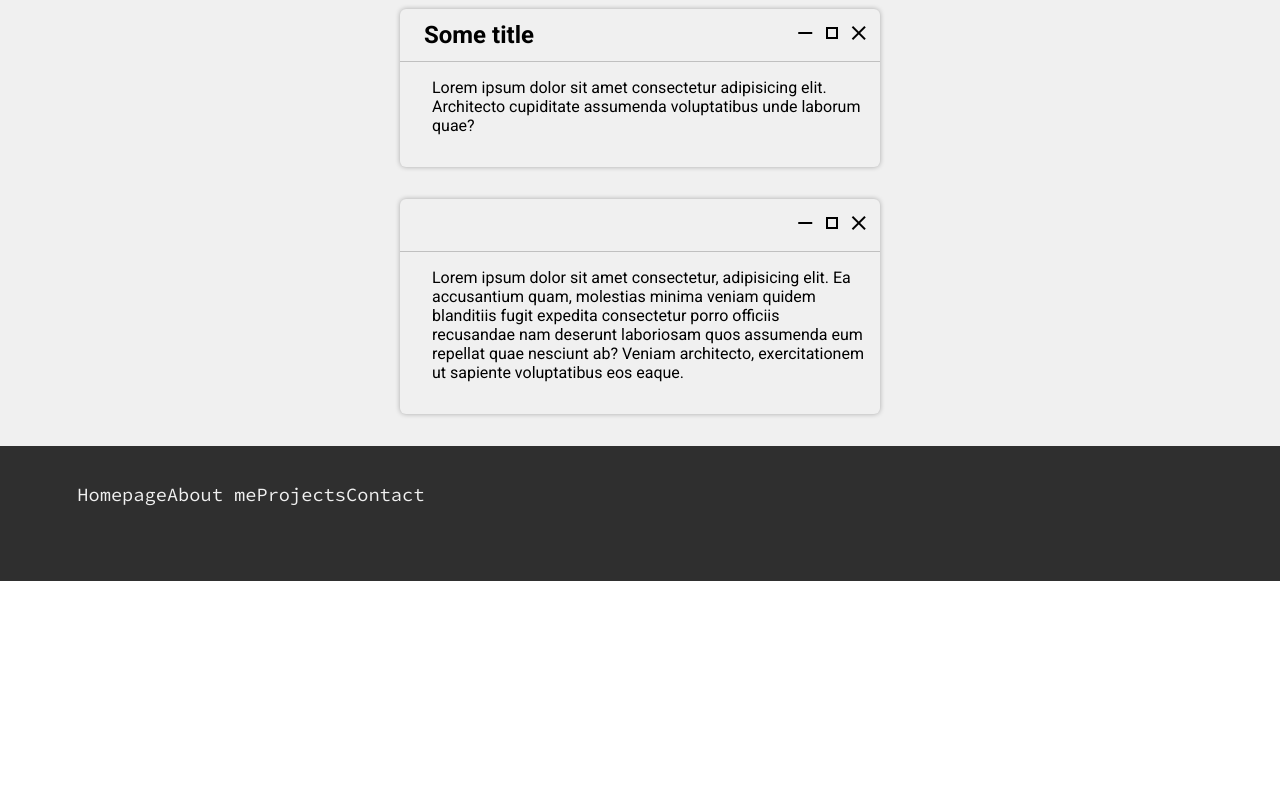
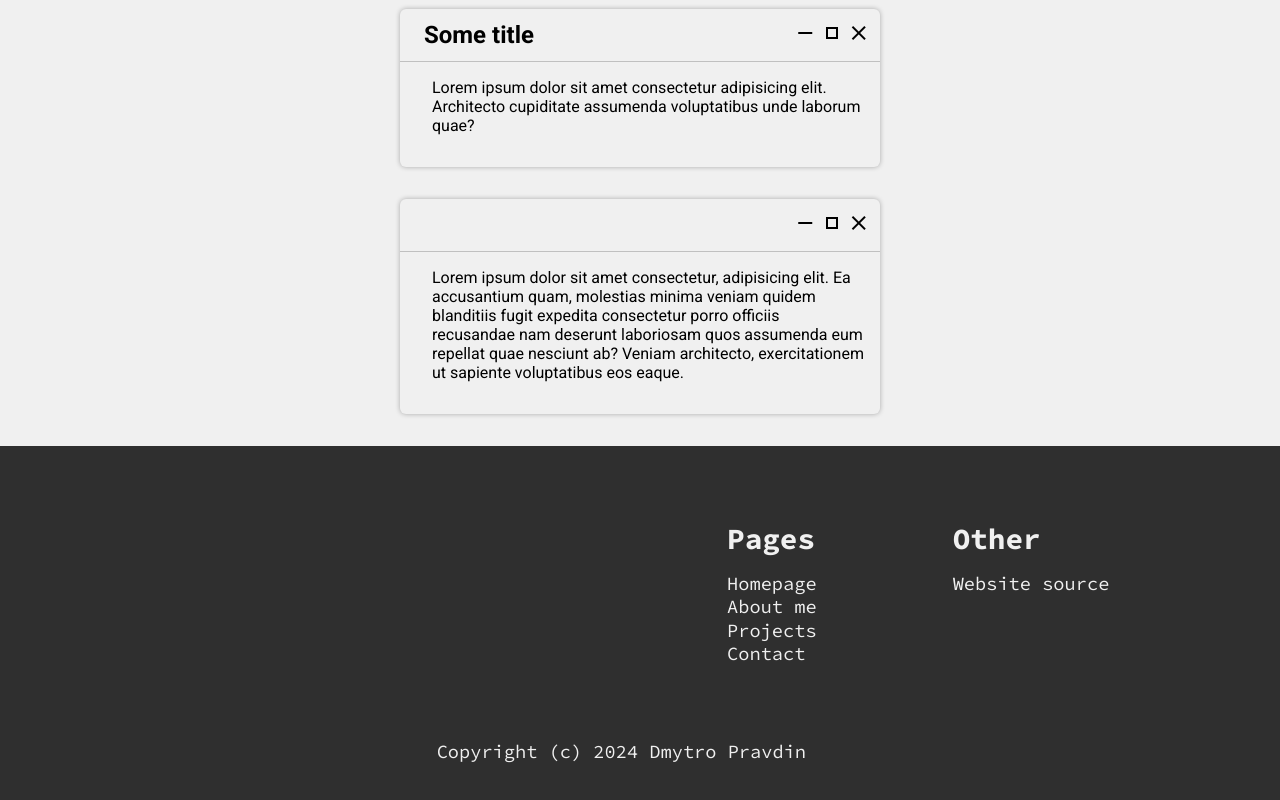
Before and after one commit to Avatcher/Website, a React (Create React App) app: page / in a window 1280 px wide. Shown: the part 1157-1957 px from the top of the page. Before the commit the page ends 1738 px from the top, so only its background shows below. Built offline with nearby package versions, Linux system fonts and the light colour scheme.

Commit message:
Improve footer

```diff
--- a/src/components/Layout.css
+++ b/src/components/Layout.css
@@ -18,6 +18,10 @@ header a {
     text-decoration: none;
     display: inline-block;
     margin-right: 1em;
+}
+
+header li {
+    display: inline;
 }
 
 header a:hover {
@@ -42,25 +46,43 @@ footer {
     font-family: "Source Code Pro", monospace;;
     font-size: 14pt;
 
-    padding: 2em 4em 4em 2em;
+    padding: 2em 4em 2em 2em;
     background-color: var(--footer-background);
     color: var(--footer-text);
 }
 
-footer > * {
-    display: inline-block;
-    margin: auto;
+.Footer-Sections {
+    margin-top: 2em;
+    margin-left: auto;
+    width: fit-content;
 }
 
-footer > .Navigation {
+footer .Navigation {
     list-style: none;
+    line-height: 1.25;
+    display: inline-block;
+    vertical-align: top;
 }
 
-footer > .Navigation > ul {
-    line-height: 2;
+footer .Navigation > * {
+    margin-right: 6rem;
+}
+
+footer .Navigation h1 {
+    margin-bottom: .5em;
+    font-size: 22pt;
 }
 
 footer a {
     color: inherit;
     text-decoration: none;
 }
+
+footer a:hover {
+    text-decoration: underline;
+}
+
+.Footer-Copyright {
+    margin: 4em auto auto;
+    text-align: center;
+}
--- a/src/components/Layout.jsx
+++ b/src/components/Layout.jsx
@@ -4,7 +4,7 @@ import './Layout.css'
 
 function NavButton(props) {
     return (
-        <a href={props.href}>{props.text}</a>
+        <li><a href={props.href}>{props.text}</a></li>
     )
 }
 
@@ -41,10 +41,19 @@ function Header() {
 function Footer() {
     return (
         <footer>
-            <ul className="Navigation">
-                <NavButton href="/" text="Homepage" />
-                <Navigation />
-            </ul>
+            <div className="Footer-Sections">
+                <ul className="Navigation">
+                    <h1>Pages</h1>
+                    <NavButton href="/" text="Homepage"/>
+                    <Navigation/>
+                </ul>
+                <ul className="Navigation">
+                    <h1>Other</h1>
+                    <NavButton href="https://github.com/Avatcher/Avatcher.github.io"
+                               text="Website source"/>
+                </ul>
+            </div>
+            <div className="Footer-Copyright">Copyright (c) 2024 Dmytro Pravdin</div>
         </footer>
     )
 }
@@ -53,10 +62,10 @@ function Layout(props) {
     let bannerImage = props.bannerImage
     return (
         <>
-            <Header />
-            {bannerImage ? <Banner img={bannerImage} /> : <></>}
+            <Header/>
+            {bannerImage ? <Banner img={bannerImage}/> : <></>}
             {props.children}
-            <Footer />
+            <Footer/>
         </>
     )
 }
```
